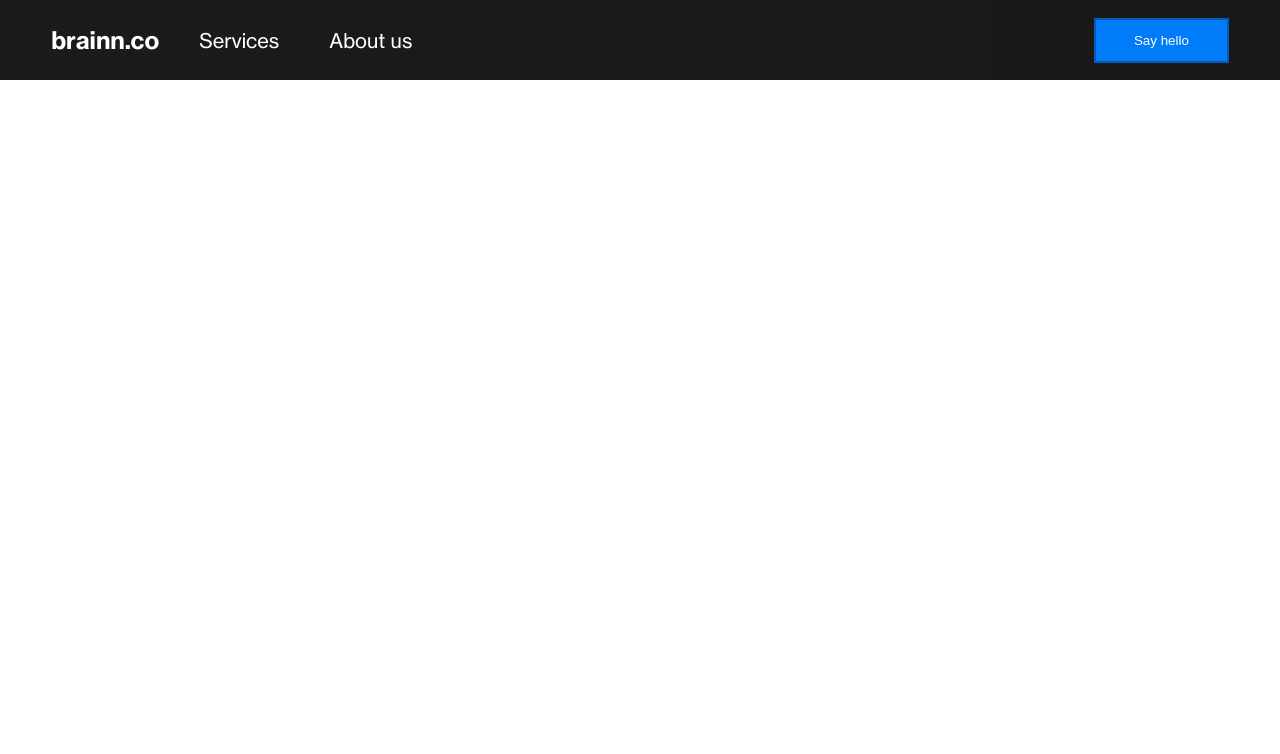
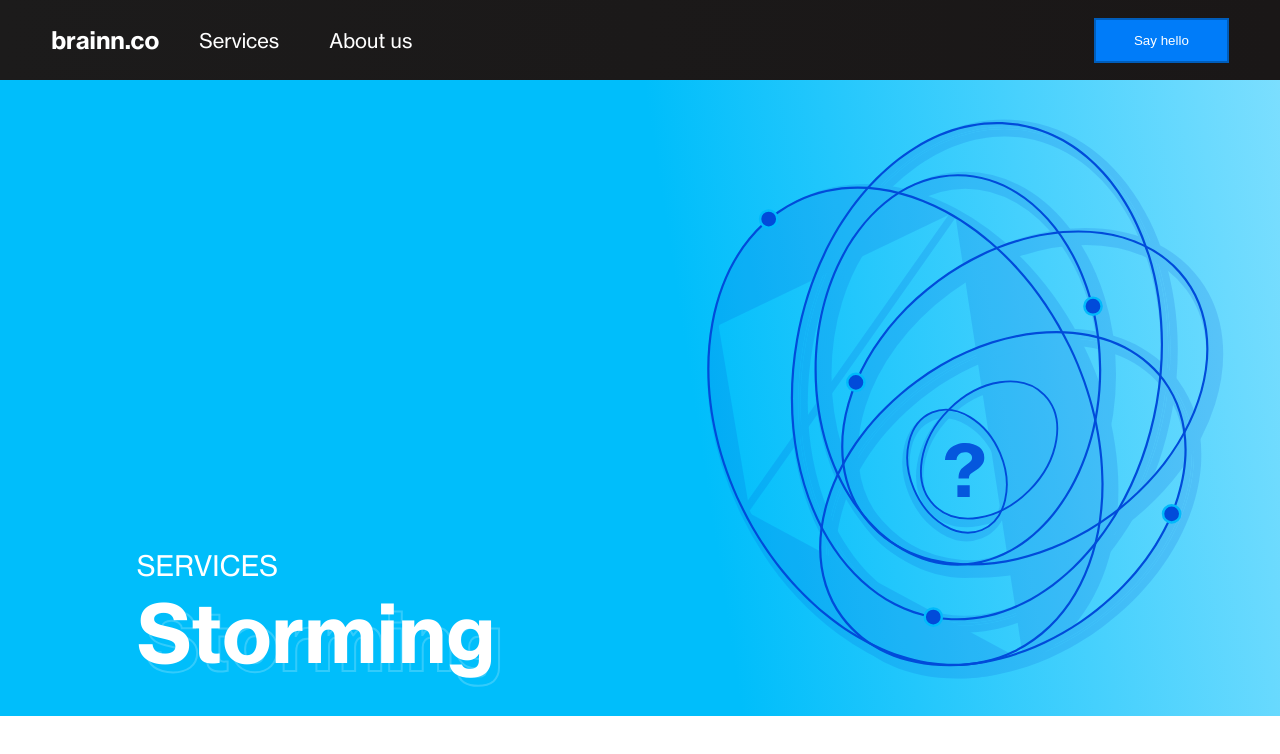
Before and after one commit to alexandreohara/brainn-lp, a React (Create React App) app: page /services/storming in a window 1280 px wide. Shown: the top 754 px of the page. Built offline with nearby package versions, Linux system fonts and the light colour scheme; a small style sheet from the web is missing.

Commit message:
Add storming page header

```diff
--- a/src/App.tsx
+++ b/src/App.tsx
@@ -4,6 +4,7 @@ import './App.css';
 import { Home } from './Home';
 import { Navbar } from './components/Navbar';
 import Services from 'pages/Services';
+import StormingPage from 'pages/Storming';
 
 const App = () => {
   return (
@@ -13,6 +14,7 @@ const App = () => {
         <Switch>
           <Route exact path={'/'} component={Home} />
           <Route exact path={'/services'} component={Services} />
+          <Route exact path={'/services/storming'} component={StormingPage} />
         </Switch>
       </Router>
     </React.Fragment>
--- /dev/null
+++ b/src/pages/Storming.tsx
@@ -0,0 +1,64 @@
+import { Colors, Gradients } from 'consts/colors';
+import React from 'react';
+import { Col, Row } from 'react-flexbox-grid';
+import styled from 'styled-components';
+import Storming from 'assets/images/Storming.svg';
+
+const StyledHeader = styled.div`
+  background: ${Gradients.lightBlue};
+`;
+
+const StyledServices = styled.div`
+  color: ${Colors.white};
+  font-size: 28px;
+`;
+
+const StyledStorming = styled.div`
+  color: ${Colors.white};
+  font-size: 80px;
+  font-weight: bold;
+  position: relative;
+`;
+
+const StyledStormingShadow = styled.div`
+  color: transparent;
+  opacity: 0.2;
+  font-size: 80px;
+  font-weight: bold;
+  -webkit-text-stroke: 2px ${Colors.white};
+  position: absolute;
+  top: 8px;
+  left: 8px;
+`;
+
+const StyledHeaderText = styled.div`
+  width: fit-content;
+  margin-left: auto;
+  margin-right: auto;
+  margin-bottom: 32px;
+`;
+
+const StormingPage = () => {
+  return (
+    <>
+      <StyledHeader>
+        <Row bottom={'xs'}>
+          <Col xs={6}>
+            <StyledHeaderText>
+              <StyledServices>SERVICES</StyledServices>
+              <StyledStorming>
+                Storming
+                <StyledStormingShadow>Storming</StyledStormingShadow>
+              </StyledStorming>
+            </StyledHeaderText>
+          </Col>
+          <Col xs={6}>
+            <img src={Storming} width={'100%'} />
+          </Col>
+        </Row>
+      </StyledHeader>
+    </>
+  );
+};
+
+export default StormingPage;
```
